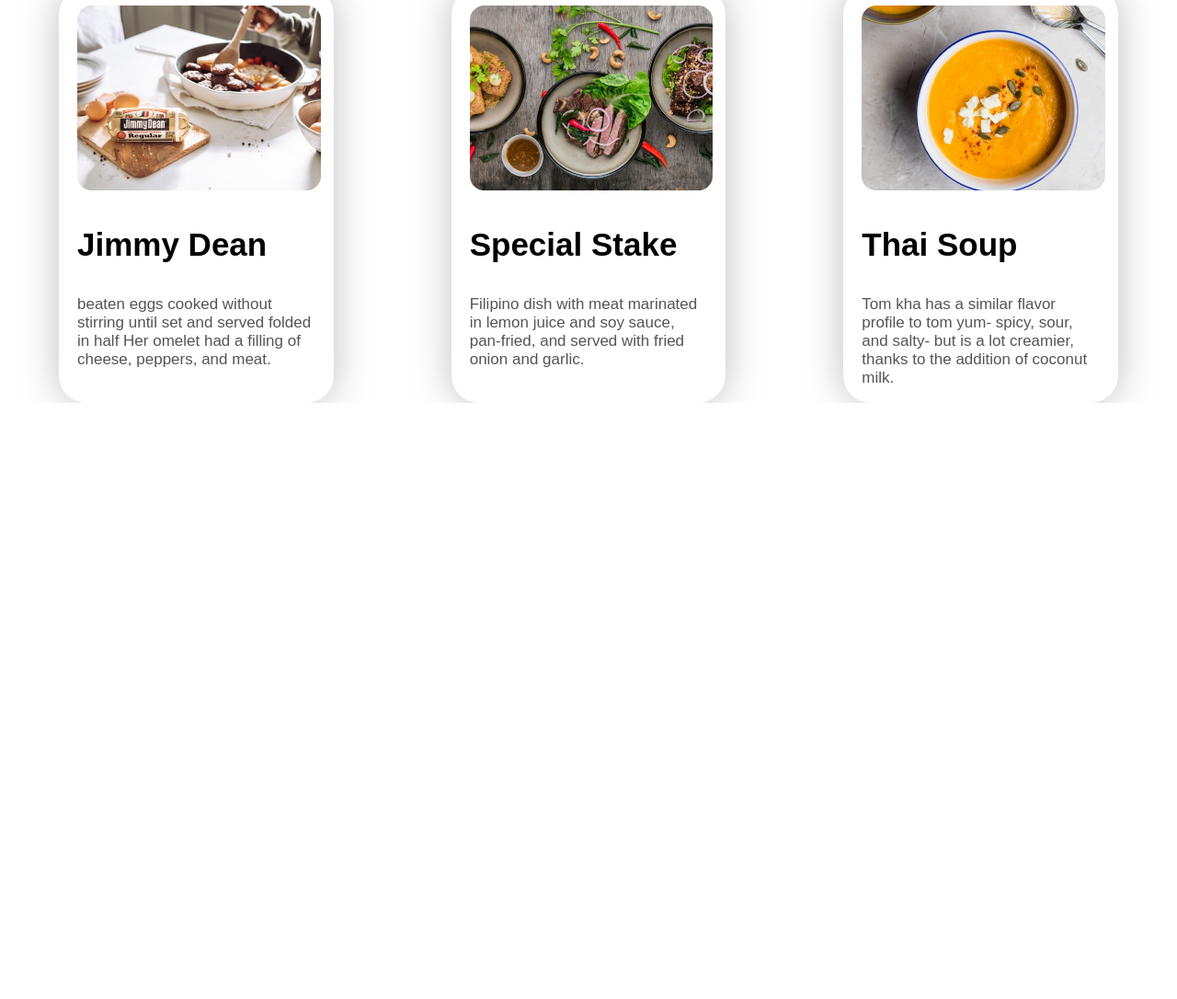
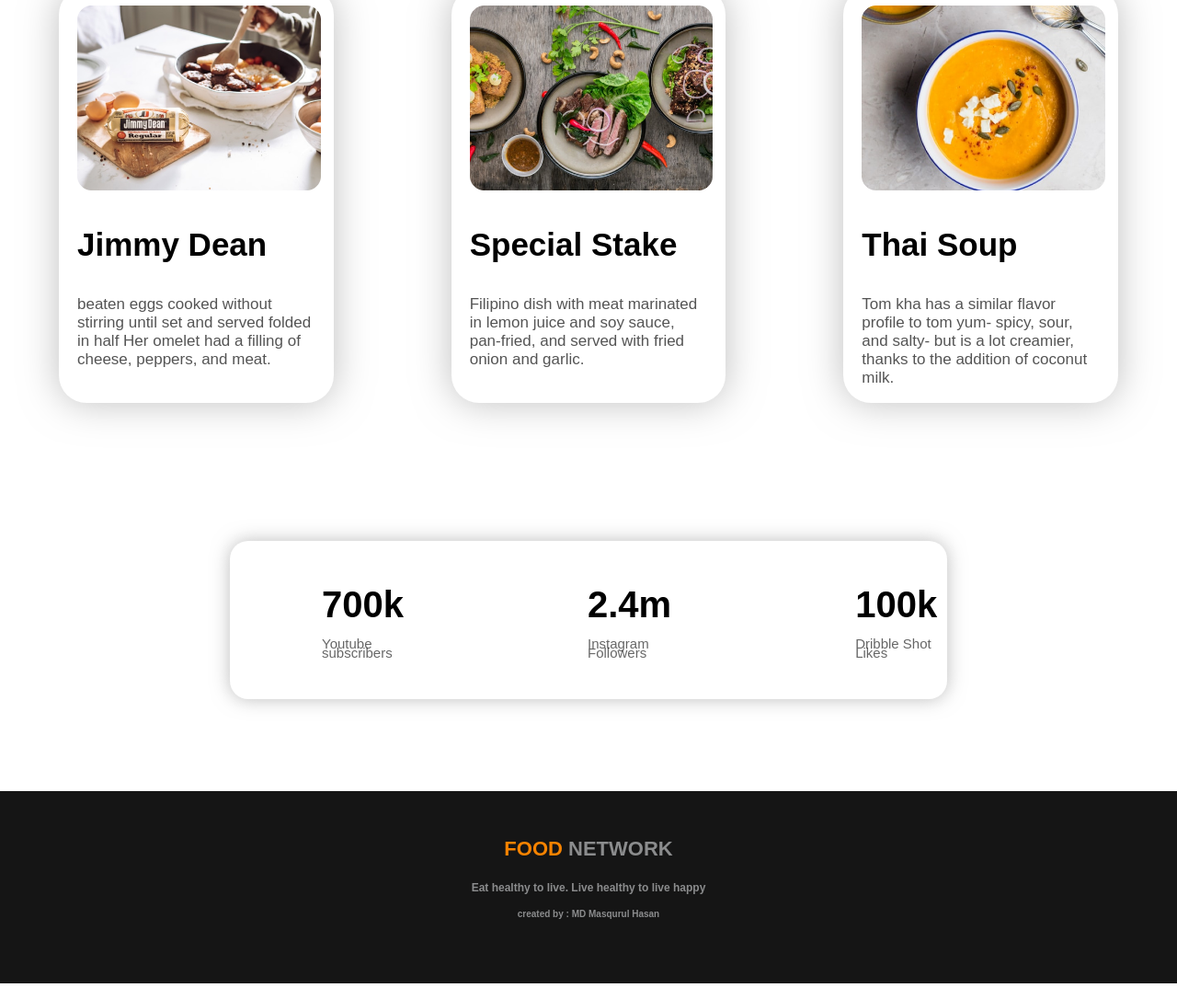
Before and after one commit to Masqurul-Hasan/First-Assignment, a plain HTML site: page index.html in a window 1280 px wide. Shown: the part 1747-2833 px from the top of the page at 92% size. Before the commit the page ends 2185 px from the top, so only its background shows below. Drawn offline with Linux system fonts and the light colour scheme.

Commit message:
final commit

```diff
--- a/index.html
+++ b/index.html
@@ -75,6 +75,29 @@
 
 
     </section>
+    <section class="last-part display-flex-area">
+        <div class="subscriber">
+            <h2 class="number">700k</h2>
+            <p class="numbertext">Youtube subscribers</p>
+
+        </div>
+        <div class="subscriber">
+            <h2 class="number">2.4m</h2>
+            <p class="numbertext">Instagram Followers</p>
+
+        </div>
+        <div class="subscriber">
+            <h2 class="number">100k</h2>
+            <p class="numbertext">Dribble Shot Likes</p>
+
+        </div>
+    </section>
+    <footer>
+
+        <h3 class="fn"><span class="orange">FOOD</span> NETWORK</h3>
+        <h4>Eat healthy to live. Live healthy to live happy</h4>
+        <h5>created by : MD Masqurul Hasan</h5>
+    </footer>
 </body>
 
 </html>
--- a/style.css
+++ b/style.css
@@ -141,3 +141,58 @@ body {
 .items {
     padding-top: 30px;
 }
+
+.last-part {
+    margin-left: 250px;
+    margin-right: 250px;
+    margin-top: 150px;
+    margin-bottom: 50px;
+    border-radius: 20px;
+    box-shadow: 0px 0px 20px rgba(128, 128, 128, 0.521);
+    line-height: 10px;
+}
+
+.subscriber {
+    padding-right: 100px;
+    padding-left: 100px;
+}
+
+.number {
+    padding-top: 30px;
+    font-family: 'DM Sans', sans-serif;
+    color: black;
+}
+
+.numbertext {
+    padding-bottom: 30px;
+    font-size: 15px;
+    font-family: 'DM Sans', sans-serif;
+    color: rgba(0, 0, 0, 0.600);
+}
+
+footer {
+    background-color: rgba(0, 0, 0, 0.918);
+    text-align: center;
+    margin-top: 100px;
+}
+
+.fn {
+    color: rgb(139, 140, 141);
+    font-family: 'DM Sans', sans-serif;
+    padding-top: 50px;
+    font-size: 22px;
+}
+
+h4 {
+    color: rgb(139, 140, 141);
+    font-family: 'DM Sans', sans-serif;
+    font-size: 12px;
+
+}
+
+h5 {
+    color: rgb(139, 140, 141);
+    font-family: 'DM Sans', sans-serif;
+    padding-bottom: 70px;
+    font-size: 10px;
+}
```
